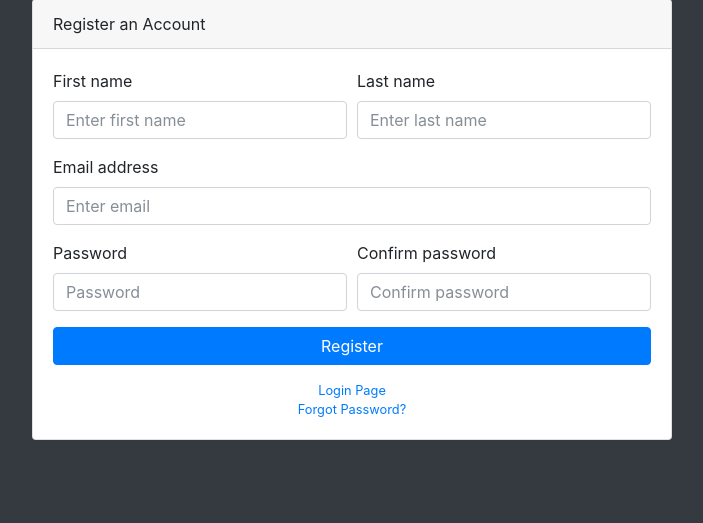
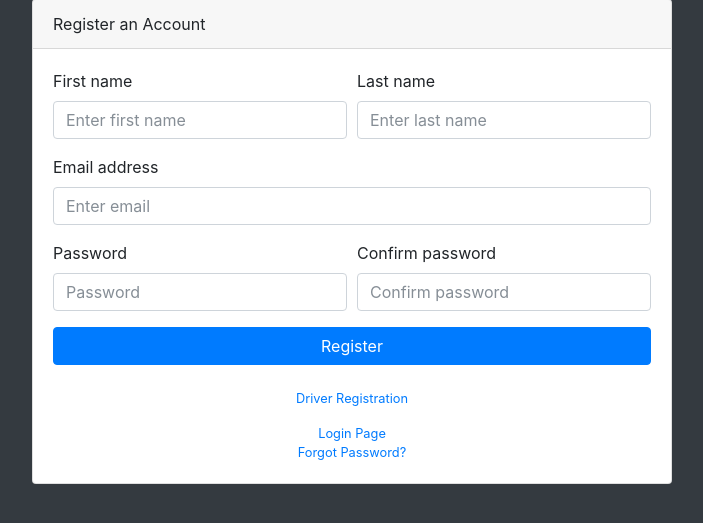
Before and after one commit to carlospker12/rafuhitch, a Flask app: page /register in a window 1280 px wide. Shown: the part 49-572 px from the top of the page, without its empty margins (288-991 px from the left). Run offline with Flask 2, Linux system fonts and the light colour scheme; some libraries are stand-ins or nearby versions.

Commit message:
ADDED A DRIVER REGISTRATION LINK TO THE DRIVER REGISTRATION PAGE

```diff
--- a/FlaskProject/templates/register.html
+++ b/FlaskProject/templates/register.html
@@ -52,7 +52,9 @@
           </div>
           <a class="btn btn-primary btn-block" href="/login">Register</a>
         </form>
+          <br>
         <div class="text-center">
+          <a class="d-block small " href="/registerdriver">Driver Registration</a>
           <a class="d-block small mt-3" href="/login">Login Page</a>
           <a class="d-block small" href="/forgot-password">Forgot Password?</a>
         </div>
```
